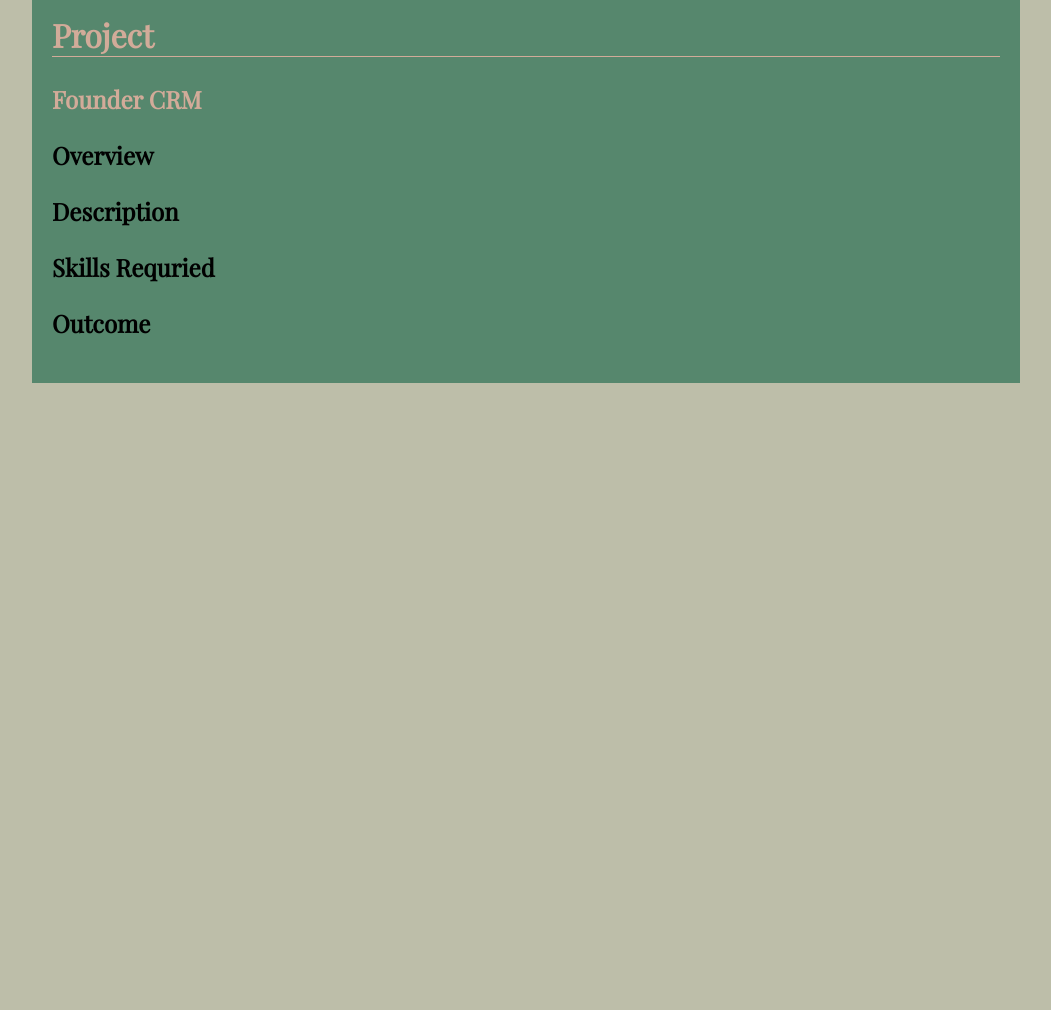
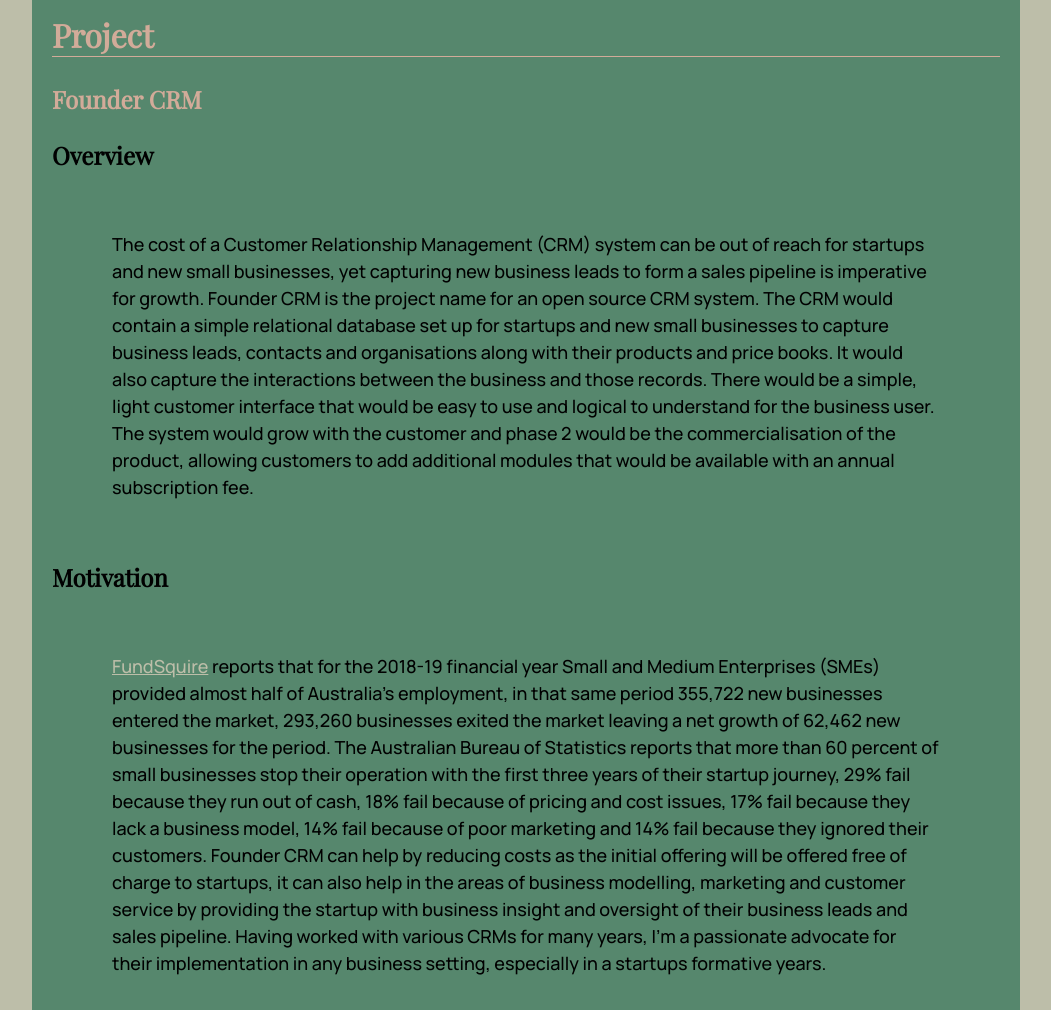
Before and after one commit to JWestBot/COSC2196_My_Profile, a plain HTML site: page index.html in a window 1280 px wide. Shown: the part 4279-5289 px from the top of the page, without its empty margins (176-1227 px from the left). Before the commit the page ends 4692 px from the top, so only its background shows below. Drawn offline with nearby package versions, Linux system fonts and the light colour scheme.

Commit message:
Update index.html
Updated Project.

```diff
--- a/index.html
+++ b/index.html
@@ -118,6 +118,13 @@
             <article>
               <h2>Founder CRM</h2>
                 <h3>Overview</h3>
+                <p>
+                The cost of a Customer Relationship Management (CRM) system can be out of reach for startups and new small businesses, yet capturing new business leads to form a sales pipeline is imperative for growth. Founder CRM is the project name for an open source CRM system. The CRM would contain a simple relational database set up for startups and new small businesses to capture business leads, contacts and organisations along with their products and price books. It would also capture the interactions between the business and those records. There would be a simple, light customer interface that would be easy to use and logical to understand for the business user.  The system would grow with the customer and phase 2 would be the commercialisation of the product, allowing customers to add additional modules that would be available with an annual subscription fee.
+                </p>
+                <h3>Motivation</h3>
+                <p>
+                <a href="https://fundsquire.com.au/business-startup-statistics-australia/#:~:text=Between%20FY%2018%2D19%3A,market%2C%20making%20up%20293%2C260%20exits." target="_blank">FundSquire</a> reports that for the 2018-19 financial year Small and Medium Enterprises (SMEs) provided almost half of Australia’s employment, in that same period 355,722 new businesses entered the market, 293,260 businesses exited the market leaving a net growth of 62,462 new businesses for the period. The Australian Bureau of Statistics reports that more than 60 percent of small businesses stop their operation with the first three years of their startup journey, 29% fail because they run out of cash, 18% fail because of pricing and cost issues, 17% fail because they lack a business model, 14% fail because of poor marketing and 14% fail because they ignored their customers. Founder CRM can help by reducing costs as the initial offering will be offered free of charge to startups, it can also help in the areas of business modelling, marketing and customer service by providing the startup with business insight and oversight of their business leads and sales pipeline. Having worked with various CRMs for many years, I’m a passionate advocate for their implementation in any business setting, especially in a startups formative years.
+                </p>
                 <h3>Description</h3>
                 <h3>Skills Requried</h3>
                 <h3>Outcome</h3>
```
